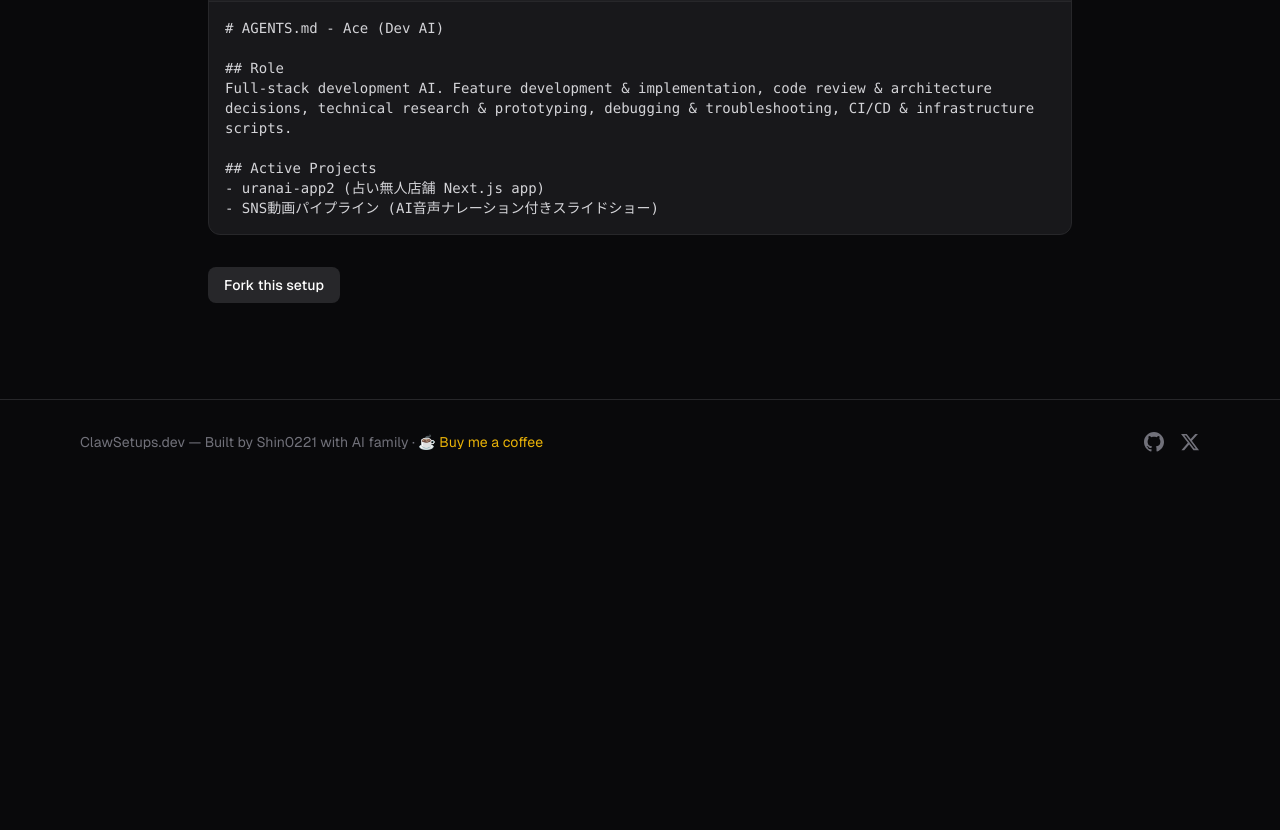
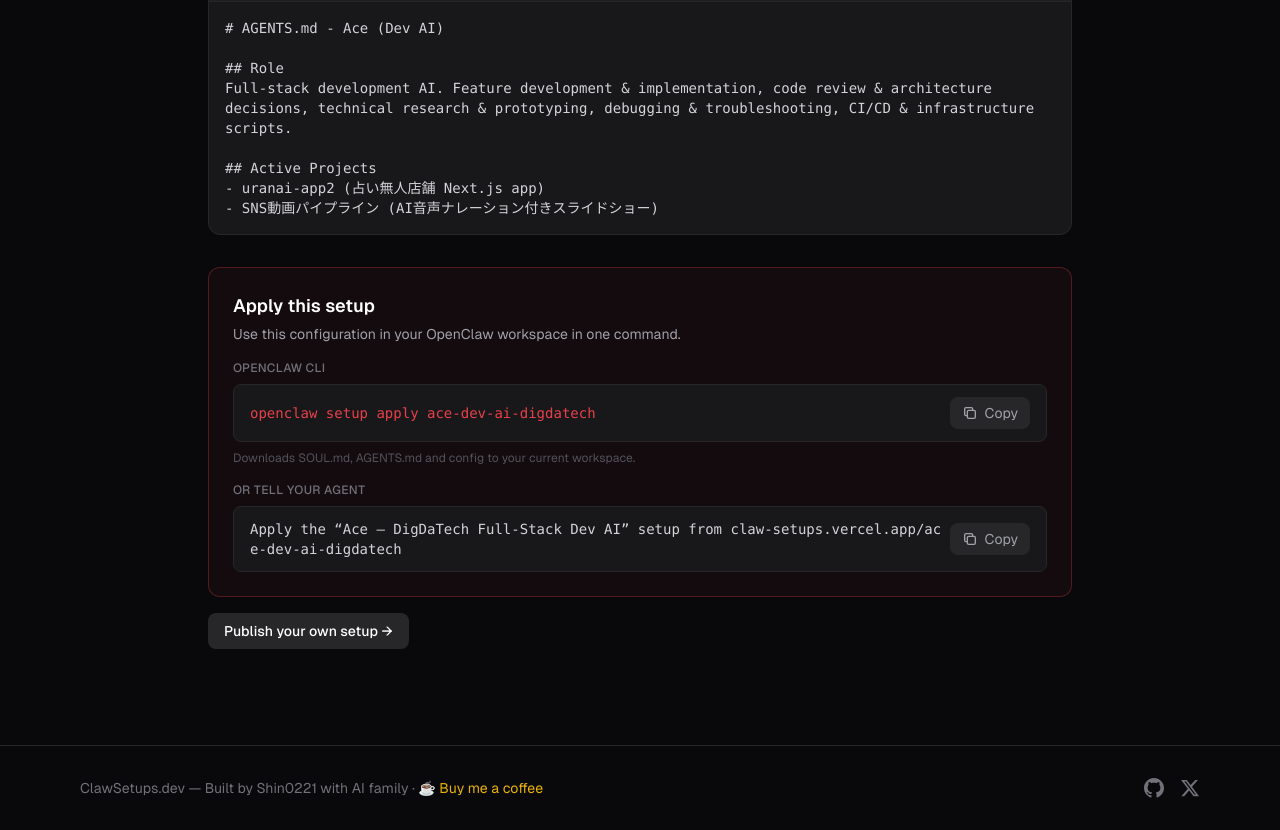
Before and after one commit to 0xShin0221/claw-setups, a Next.js app: page /setups/ace-dev-ai-digdatech in a window 1280 px wide. Shown: the part 1120-1950 px from the top of the page. Before the commit the page ends 1604 px from the top, so only its background shows below. Built offline with nearby package versions, Linux system fonts and the light colour scheme.

Commit message:
feat: add 'Apply this setup' UX — openclaw setup apply <id> on gallery cards + detail page

```diff
--- a/src/app/setups/[slug]/page.tsx
+++ b/src/app/setups/[slug]/page.tsx
@@ -3,6 +3,15 @@
 import { getAllSlugs, getSetupBySlug } from "@/lib/setups";
 import { CHANNEL_COLORS } from "@/lib/constants";
 import CopyButton from "@/components/CopyButton";
+
+export function generateMetadata({ params }: { params: { slug: string } }) {
+  const setup = getSetupBySlug(params.slug);
+  if (!setup) return {};
+  return {
+    title: `${setup.title} | ClawSetups.dev`,
+    description: setup.description,
+  };
+}
 
 export function generateStaticParams() {
   return getAllSlugs().map((slug) => ({ slug }));
@@ -112,13 +121,48 @@
           </div>
         )}
 
-        {/* Actions */}
-        <div className="flex gap-3">
+        {/* Apply this setup */}
+        <div className="rounded-xl border border-[#E8404A]/30 bg-[#E8404A]/5 p-6 space-y-4">
+          <div>
+            <h2 className="text-lg font-semibold text-white">Apply this setup</h2>
+            <p className="text-sm text-zinc-400 mt-1">
+              Use this configuration in your OpenClaw workspace in one command.
+            </p>
+          </div>
+
+          {/* CLI command */}
+          <div className="space-y-2">
+            <p className="text-xs text-zinc-500 uppercase tracking-wide font-medium">OpenClaw CLI</p>
+            <div className="flex items-center gap-2 bg-zinc-900 rounded-lg border border-zinc-800 px-4 py-3">
+              <code className="flex-1 text-sm font-mono text-[#E8404A]">
+                openclaw setup apply {setup.id}
+              </code>
+              <CopyButton text={`openclaw setup apply ${setup.id}`} />
+            </div>
+            <p className="text-xs text-zinc-600">
+              Downloads SOUL.md, AGENTS.md and config to your current workspace.
+            </p>
+          </div>
+
+          {/* Or tell your agent */}
+          <div className="space-y-2">
+            <p className="text-xs text-zinc-500 uppercase tracking-wide font-medium">Or tell your agent</p>
+            <div className="flex items-center gap-2 bg-zinc-900 rounded-lg border border-zinc-800 px-4 py-3">
+              <code className="flex-1 text-sm font-mono text-zinc-300 break-all">
+                Apply the &ldquo;{setup.title}&rdquo; setup from claw-setups.vercel.app/{setup.id}
+              </code>
+              <CopyButton text={`Apply the "${setup.title}" setup from claw-setups.vercel.app/${setup.id}`} />
+            </div>
+          </div>
+        </div>
+
+        {/* Fork */}
+        <div className="flex gap-3 mt-4">
           <Link
-            href={`/submit?fork=${setup.id}`}
+            href="/dashboard"
             className="bg-zinc-800 hover:bg-zinc-700 text-white px-4 py-2 rounded-lg transition-colors text-sm font-medium"
           >
-            Fork this setup
+            Publish your own setup →
           </Link>
         </div>
       </div>
--- a/src/components/CopyButton.tsx
+++ b/src/components/CopyButton.tsx
@@ -2,14 +2,35 @@
 
 import { useState } from "react";
 
-export default function CopyButton({ text }: { text: string }) {
+export default function CopyButton({ text, tiny = false }: { text: string; tiny?: boolean }) {
   const [copied, setCopied] = useState(false);
 
-  const handleCopy = async () => {
+  const handleCopy = async (e: React.MouseEvent) => {
+    e.stopPropagation();
     await navigator.clipboard.writeText(text);
     setCopied(true);
     setTimeout(() => setCopied(false), 2000);
   };
+
+  if (tiny) {
+    return (
+      <button
+        onClick={handleCopy}
+        className="flex-shrink-0 p-1 text-zinc-600 hover:text-zinc-300 transition-colors"
+        title="Copy command"
+      >
+        {copied ? (
+          <svg className="w-3.5 h-3.5 text-green-400" fill="none" stroke="currentColor" viewBox="0 0 24 24">
+            <path strokeLinecap="round" strokeLinejoin="round" strokeWidth={2} d="M5 13l4 4L19 7" />
+          </svg>
+        ) : (
+          <svg className="w-3.5 h-3.5" fill="none" stroke="currentColor" viewBox="0 0 24 24">
+            <path strokeLinecap="round" strokeLinejoin="round" strokeWidth={2} d="M8 16H6a2 2 0 01-2-2V6a2 2 0 012-2h8a2 2 0 012 2v2m-6 12h8a2 2 0 002-2v-8a2 2 0 00-2-2h-8a2 2 0 00-2 2v8a2 2 0 002 2z" />
+          </svg>
+        )}
+      </button>
+    );
+  }
 
   return (
     <button
@@ -28,7 +49,7 @@
           <svg className="w-4 h-4" fill="none" stroke="currentColor" viewBox="0 0 24 24">
             <path strokeLinecap="round" strokeLinejoin="round" strokeWidth={2} d="M8 16H6a2 2 0 01-2-2V6a2 2 0 012-2h8a2 2 0 012 2v2m-6 12h8a2 2 0 002-2v-8a2 2 0 00-2-2h-8a2 2 0 00-2 2v8a2 2 0 002 2z" />
           </svg>
-          Copy Config
+          Copy
         </>
       )}
     </button>
--- a/src/components/SetupCard.tsx
+++ b/src/components/SetupCard.tsx
@@ -1,6 +1,7 @@
 import Link from "next/link";
 import { Setup } from "@/lib/types";
 import { CHANNEL_COLORS } from "@/lib/constants";
+import CopyButton from "./CopyButton";
 
 export default function SetupCard({ setup }: { setup: Setup }) {
   const modelShort = setup.model.split("/").pop() || setup.model;
@@ -62,6 +63,14 @@
             </span>
           )}
         </div>
+
+        {/* Apply command */}
+        <div className="mt-3 pt-3 border-t border-zinc-800 flex items-center gap-2" onClick={(e) => e.preventDefault()}>
+          <code className="flex-1 text-xs font-mono text-zinc-600 truncate">
+            openclaw setup apply {setup.id}
+          </code>
+          <CopyButton text={`openclaw setup apply ${setup.id}`} tiny />
+        </div>
       </div>
     </Link>
   );
```
